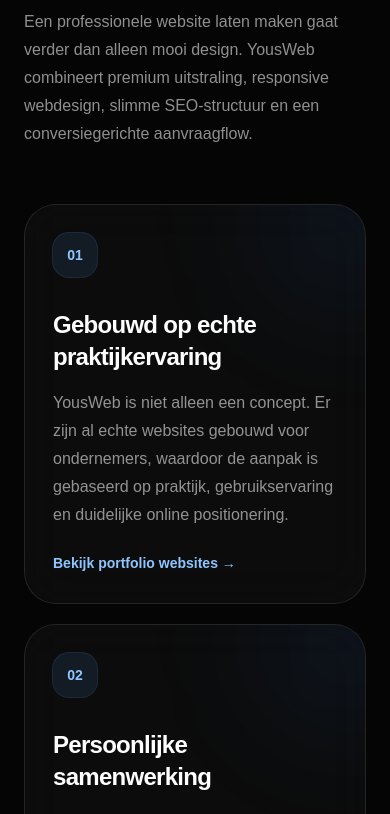
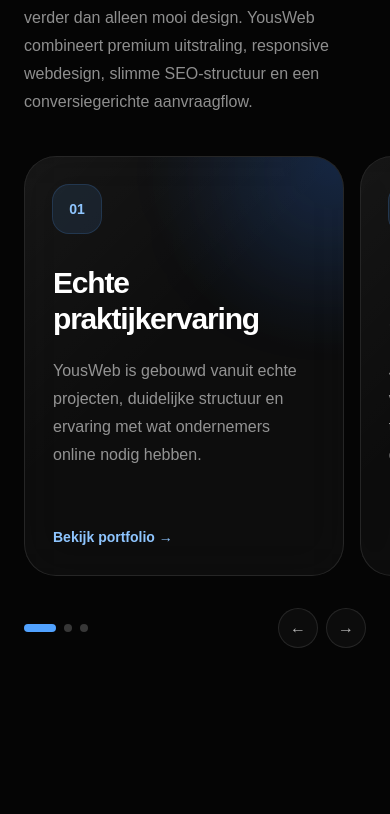
Before and after one commit to youswebnl/yousweb, a Next.js app: page / in a window 390 px wide. Shown: the part 3710-4524 px from the top of the page. Built offline with nearby package versions, Linux system fonts and the light colour scheme.

Commit message:
Update whyyousweb component mobilet

```diff
--- a/components/WhyYousWeb.tsx
+++ b/components/WhyYousWeb.tsx
@@ -1,5 +1,6 @@
 "use client";
 
+import { useRef, useState } from "react";
 import { motion } from "framer-motion";
 
 const reasons = [
@@ -27,18 +28,74 @@
   },
 ];
 
+const mobileReasons = [
+  {
+    title: "Echte praktijkervaring",
+    text: "YousWeb is gebouwd vanuit echte projecten, duidelijke structuur en ervaring met wat ondernemers online nodig hebben.",
+    linkText: "Bekijk portfolio",
+    linkHref: "/portfolio-websites",
+  },
+  {
+    title: "Persoonlijke samenwerking",
+    text: "Je werkt direct samen met de maker van jouw website. Geen tussenpersonen, maar korte lijnen en duidelijke communicatie.",
+  },
+  {
+    title: "Gericht op aanvragen",
+    text: "Design, teksten, interne links en call-to-actions worden opgebouwd om bezoekers richting vertrouwen en contact te sturen.",
+    linkText: "Stel jouw website samen",
+    linkHref: "/website-builder",
+  },
+];
+
 export default function WhyYousWeb() {
+  const sliderRef = useRef<HTMLDivElement | null>(null);
+  const [activeIndex, setActiveIndex] = useState(0);
+
+  function scrollToCard(index: number) {
+    const slider = sliderRef.current;
+    if (!slider) return;
+
+    const card = slider.children[index] as HTMLElement | undefined;
+    if (!card) return;
+
+    slider.scrollTo({
+      left: card.offsetLeft - 24,
+      behavior: "smooth",
+    });
+
+    setActiveIndex(index);
+  }
+
+  function handleScroll() {
+    const slider = sliderRef.current;
+    if (!slider) return;
+
+    const cards = Array.from(slider.children) as HTMLElement[];
+
+    const closestIndex = cards.reduce((closest, card, index) => {
+      const cardDistance = Math.abs(card.offsetLeft - slider.scrollLeft - 24);
+      const closestCard = cards[closest];
+      const closestDistance = Math.abs(
+        closestCard.offsetLeft - slider.scrollLeft - 24
+      );
+
+      return cardDistance < closestDistance ? index : closest;
+    }, 0);
+
+    setActiveIndex(closestIndex);
+  }
+
   return (
     <section
       id="waarom-yousweb"
-      className="relative z-10 mx-auto max-w-7xl px-6 py-28"
+      className="relative z-10 mx-auto max-w-7xl px-6 py-20 md:py-28"
     >
       <motion.div
         initial={{ opacity: 0, y: 34 }}
         whileInView={{ opacity: 1, y: 0 }}
         viewport={{ once: false, amount: 0.35 }}
         transition={{ duration: 0.9, ease: [0.16, 1, 0.3, 1] }}
-        className="mb-14 max-w-3xl"
+        className="mb-10 max-w-3xl md:mb-14"
       >
         <p className="mb-4 text-sm font-medium uppercase tracking-[0.3em] text-blue-400">
           Waarom YousWeb
@@ -56,7 +113,108 @@
         </p>
       </motion.div>
 
-      <div className="grid gap-5 md:grid-cols-2">
+      {/* Mobile premium swipe cards */}
+      <div className="md:hidden">
+        <motion.div
+          initial={{ opacity: 0, y: 28 }}
+          whileInView={{ opacity: 1, y: 0 }}
+          viewport={{ once: false, amount: 0.25 }}
+          transition={{ duration: 0.9, ease: [0.16, 1, 0.3, 1] }}
+          className="-mx-6 overflow-hidden"
+        >
+          <div
+            ref={sliderRef}
+            onScroll={handleScroll}
+            className="no-scrollbar flex snap-x snap-mandatory gap-4 overflow-x-auto px-6 pb-3"
+          >
+            {mobileReasons.map((item, index) => (
+              <motion.article
+                key={item.title}
+                initial={{ opacity: 0, y: 24, scale: 0.96 }}
+                whileInView={{ opacity: 1, y: 0, scale: 1 }}
+                viewport={{ once: false, amount: 0.35 }}
+                transition={{
+                  duration: 0.8,
+                  delay: index * 0.1,
+                  ease: [0.16, 1, 0.3, 1],
+                }}
+                className="group relative min-h-[420px] w-[82vw] shrink-0 snap-center overflow-hidden rounded-[2rem] border border-white/10 bg-white/[0.035] p-7 backdrop-blur-xl"
+              >
+                <div className="absolute inset-0 bg-[radial-gradient(circle_at_top_right,rgba(59,130,246,0.18),transparent_38%),linear-gradient(135deg,rgba(255,255,255,0.04),transparent_45%)]" />
+                <div className="absolute -right-16 -top-16 h-40 w-40 rounded-full bg-blue-500/10 blur-3xl" />
+
+                <div className="relative flex h-full flex-col">
+                  <div className="mb-8 flex h-12 w-12 items-center justify-center rounded-2xl bg-blue-400/10 ring-1 ring-blue-400/25">
+                    <span className="text-sm font-semibold text-blue-300">
+                      0{index + 1}
+                    </span>
+                  </div>
+
+                  <h3 className="text-3xl font-semibold tracking-[-0.04em] text-white">
+                    {item.title}
+                  </h3>
+
+                  <p className="mt-5 text-base leading-7 text-white/55">
+                    {item.text}
+                  </p>
+
+                  {item.linkText && item.linkHref && (
+                    <a
+                      href={item.linkHref}
+                      className="mt-auto inline-flex pt-8 text-sm font-semibold text-blue-300 underline-offset-4 transition hover:text-blue-200 hover:underline"
+                    >
+                      {item.linkText} →
+                    </a>
+                  )}
+                </div>
+              </motion.article>
+            ))}
+          </div>
+        </motion.div>
+
+        <div className="mt-5 flex items-center justify-between">
+          <div className="flex gap-2">
+            {mobileReasons.map((item, index) => (
+              <button
+                key={item.title}
+                type="button"
+                aria-label={`Ga naar kaart ${index + 1}`}
+                onClick={() => scrollToCard(index)}
+                className={`h-2 rounded-full transition-all duration-300 ${
+                  activeIndex === index
+                    ? "w-8 bg-blue-400"
+                    : "w-2 bg-white/20"
+                }`}
+              />
+            ))}
+          </div>
+
+          <div className="flex gap-2">
+            <button
+              type="button"
+              aria-label="Vorige kaart"
+              onClick={() => scrollToCard(Math.max(activeIndex - 1, 0))}
+              className="flex h-10 w-10 items-center justify-center rounded-full border border-white/10 bg-white/[0.03] text-white/70 transition hover:border-blue-400/30 hover:text-white"
+            >
+              ←
+            </button>
+
+            <button
+              type="button"
+              aria-label="Volgende kaart"
+              onClick={() =>
+                scrollToCard(Math.min(activeIndex + 1, mobileReasons.length - 1))
+              }
+              className="flex h-10 w-10 items-center justify-center rounded-full border border-white/10 bg-white/[0.03] text-white/70 transition hover:border-blue-400/30 hover:text-white"
+            >
+              →
+            </button>
+          </div>
+        </div>
+      </div>
+
+      {/* Desktop grid stays the same */}
+      <div className="hidden gap-5 md:grid md:grid-cols-2">
         {reasons.map((item, index) => (
           <motion.article
             key={item.title}
```
